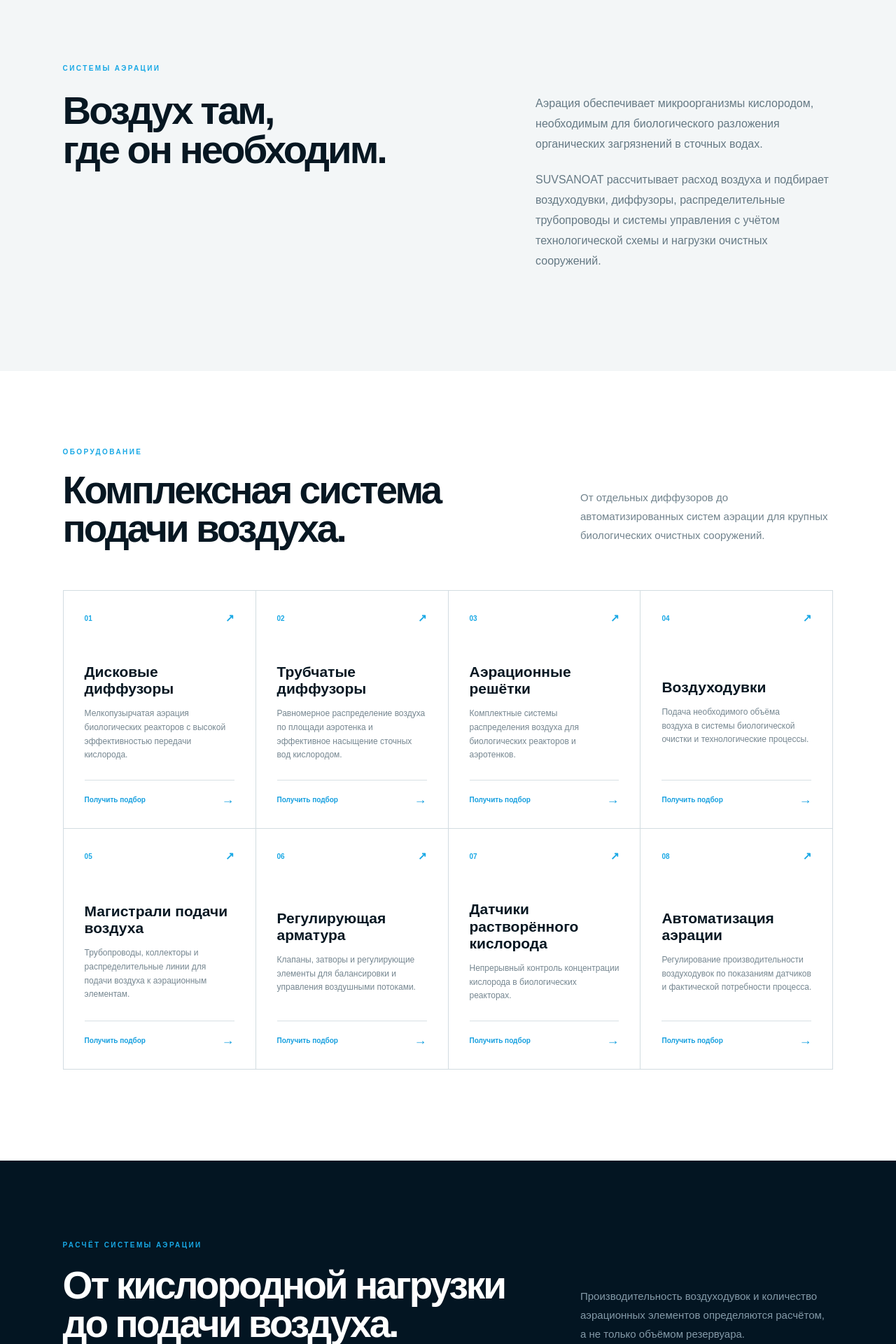
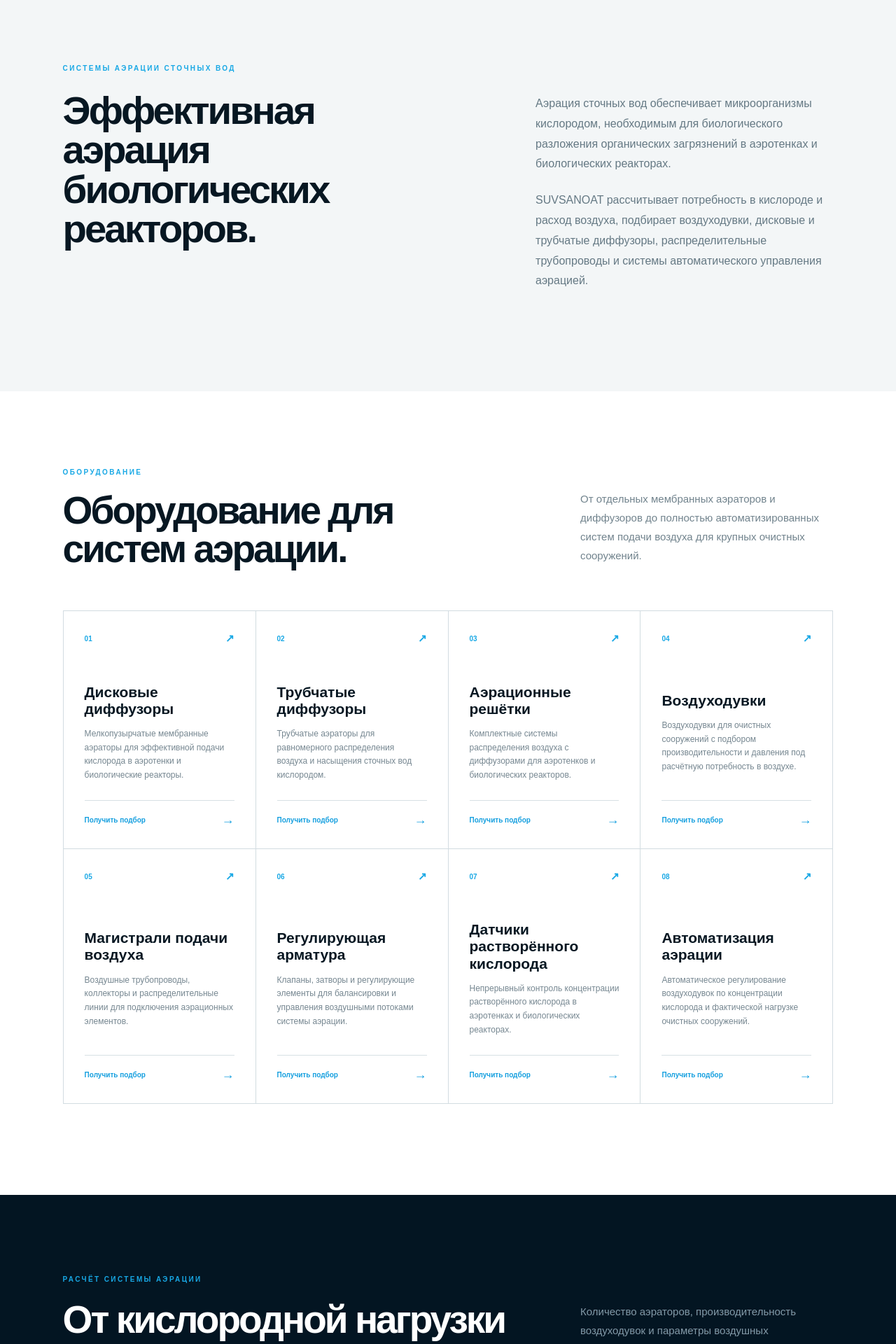
Before and after one commit to SUVSANOAT/suvsanoat-website, a Next.js app: page /catalog/aeration-equipment in a window 1280 px wide. Shown: the part 840-2760 px from the top of the page at 70% size. Built offline with nearby package versions, Linux system fonts and the light colour scheme.

Commit message:
Improve aeration equipment page SEO

```diff
--- a/app/catalog/aeration-equipment/page.tsx
+++ b/app/catalog/aeration-equipment/page.tsx
@@ -1,19 +1,19 @@
 import type { Metadata } from "next";
 
 export const metadata: Metadata = {
-  title: "Аэрационное оборудование в Узбекистане — диффузоры и воздуходувки",
+  title: "Аэрационное оборудование для очистных сооружений в Узбекистане",
 
   description:
-    "SUVSANOAT поставляет аэрационное оборудование для очистных сооружений в Узбекистане: дисковые и трубчатые диффузоры, воздуходувки, аэрационные решётки и системы контроля кислорода.",
+    "Аэрационное оборудование SUVSANOAT в Узбекистане: дисковые и трубчатые диффузоры, мембранные аэраторы, воздуходувки, аэрационные решётки и автоматизация систем аэрации очистных сооружений.",
 
   alternates: {
     canonical: "/catalog/aeration-equipment",
   },
 
   openGraph: {
-    title: "Аэрационное оборудование в Узбекистане | SUVSANOAT",
+    title: "Аэрационное оборудование для очистных сооружений | SUVSANOAT",
     description:
-      "Диффузоры, воздуходувки и комплексные системы аэрации для биологической очистки сточных вод.",
+      "Диффузоры, аэраторы, воздуходувки и комплексные системы аэрации для биологической очистки сточных вод.",
     url: "https://suvsanoat.uz/catalog/aeration-equipment",
     siteName: "SUVSANOAT",
     type: "website",
@@ -30,9 +30,9 @@ export const metadata: Metadata = {
 
   twitter: {
     card: "summary_large_image",
-    title: "Аэрационное оборудование | SUVSANOAT",
+    title: "Аэрационное оборудование для очистных сооружений | SUVSANOAT",
     description:
-      "Дисковые и трубчатые диффузоры, воздуходувки и системы аэрации очистных сооружений.",
+      "Дисковые и трубчатые диффузоры, мембранные аэраторы, воздуходувки и системы аэрации сточных вод.",
     images: ["/aeration-equipment.png"],
   },
 
@@ -47,42 +47,42 @@ export default function AerationEquipmentPage() {
     {
       number: "01",
       title: "Дисковые диффузоры",
-      text: "Мелкопузырчатая аэрация биологических реакторов с высокой эффективностью передачи кислорода.",
+      text: "Мелкопузырчатые мембранные аэраторы для эффективной подачи кислорода в аэротенки и биологические реакторы.",
     },
     {
       number: "02",
       title: "Трубчатые диффузоры",
-      text: "Равномерное распределение воздуха по площади аэротенка и эффективное насыщение сточных вод кислородом.",
+      text: "Трубчатые аэраторы для равномерного распределения воздуха и насыщения сточных вод кислородом.",
     },
     {
       number: "03",
       title: "Аэрационные решётки",
-      text: "Комплектные системы распределения воздуха для биологических реакторов и аэротенков.",
+      text: "Комплектные системы распределения воздуха с диффузорами для аэротенков и биологических реакторов.",
     },
     {
       number: "04",
       title: "Воздуходувки",
-      text: "Подача необходимого объёма воздуха в системы биологической очистки и технологические процессы.",
+      text: "Воздуходувки для очистных сооружений с подбором производительности и давления под расчётную потребность в воздухе.",
     },
     {
       number: "05",
       title: "Магистрали подачи воздуха",
-      text: "Трубопроводы, коллекторы и распределительные линии для подачи воздуха к аэрационным элементам.",
+      text: "Воздушные трубопроводы, коллекторы и распределительные линии для подключения аэрационных элементов.",
     },
     {
       number: "06",
       title: "Регулирующая арматура",
-      text: "Клапаны, затворы и регулирующие элементы для балансировки и управления воздушными потоками.",
+      text: "Клапаны, затворы и регулирующие элементы для балансировки и управления воздушными потоками системы аэрации.",
     },
     {
       number: "07",
       title: "Датчики растворённого кислорода",
-      text: "Непрерывный контроль концентрации кислорода в биологических реакторах.",
+      text: "Непрерывный контроль концентрации растворённого кислорода в аэротенках и биологических реакторах.",
     },
     {
       number: "08",
       title: "Автоматизация аэрации",
-      text: "Регулирование производительности воздуходувок по показаниям датчиков и фактической потребности процесса.",
+      text: "Автоматическое регулирование воздуходувок по концентрации кислорода и фактической нагрузке очистных сооружений.",
     },
   ];
 
@@ -90,27 +90,27 @@ export default function AerationEquipmentPage() {
     {
       number: "01",
       title: "Исходные данные",
-      text: "Определяем производительность сооружений, объём реакторов и характеристики сточных вод.",
+      text: "Определяем производительность очистных сооружений, объём реакторов и характеристики сточных вод.",
     },
     {
       number: "02",
       title: "Потребность в кислороде",
-      text: "Рассчитываем необходимое количество кислорода для биологического процесса.",
+      text: "Рассчитываем необходимое количество кислорода для биологической очистки сточных вод.",
     },
     {
       number: "03",
       title: "Расход воздуха",
-      text: "Определяем требуемую производительность системы подачи воздуха.",
+      text: "Определяем расчётную производительность и давление системы подачи воздуха.",
     },
     {
       number: "04",
       title: "Подбор оборудования",
-      text: "Подбираем воздуходувки, диффузоры, трубопроводы и регулирующую арматуру.",
+      text: "Подбираем воздуходувки, диффузоры, аэрационные решётки, трубопроводы и регулирующую арматуру.",
     },
     {
       number: "05",
       title: "Автоматизация",
-      text: "Организуем контроль растворённого кислорода и регулирование подачи воздуха.",
+      text: "Организуем контроль растворённого кислорода и автоматическое регулирование подачи воздуха.",
     },
   ];
 
@@ -155,7 +155,7 @@ export default function AerationEquipmentPage() {
         <div className="categoryHeroImage">
           <img
             src="/aeration-equipment.png"
-            alt="Аэрационное оборудование для очистных сооружений SUVSANOAT"
+            alt="Аэрационное оборудование и аэраторы для очистных сооружений SUVSANOAT"
           />
         </div>
 
@@ -175,15 +175,15 @@ export default function AerationEquipmentPage() {
           </div>
 
           <h1>
-            Кислород —
+            Аэрационное оборудование
             <br />
-            основа биологии.
+            для очистных сооружений.
           </h1>
 
           <p>
-            Диффузоры, воздуходувки и комплексные системы подачи воздуха
-            для эффективной биологической очистки коммунальных
-            и промышленных сточных вод.
+            Диффузоры, мембранные аэраторы, воздуходувки и комплексные
+            системы аэрации для эффективной биологической очистки
+            коммунальных и промышленных сточных вод.
           </p>
 
           <div className="categoryHeroButtons">
@@ -223,27 +223,28 @@ export default function AerationEquipmentPage() {
       {/* INTRO */}
       <section className="categoryIntro">
         <span className="categorySectionLabel">
-          СИСТЕМЫ АЭРАЦИИ
+          СИСТЕМЫ АЭРАЦИИ СТОЧНЫХ ВОД
         </span>
 
         <div className="categoryIntroGrid">
           <h2>
-            Воздух там,
+            Эффективная аэрация
             <br />
-            где он необходим.
+            биологических реакторов.
           </h2>
 
           <div>
             <p>
-              Аэрация обеспечивает микроорганизмы кислородом, необходимым
-              для биологического разложения органических загрязнений
-              в сточных водах.
+              Аэрация сточных вод обеспечивает микроорганизмы кислородом,
+              необходимым для биологического разложения органических
+              загрязнений в аэротенках и биологических реакторах.
             </p>
 
             <p>
-              SUVSANOAT рассчитывает расход воздуха и подбирает воздуходувки,
-              диффузоры, распределительные трубопроводы и системы управления
-              с учётом технологической схемы и нагрузки очистных сооружений.
+              SUVSANOAT рассчитывает потребность в кислороде и расход воздуха,
+              подбирает воздуходувки, дисковые и трубчатые диффузоры,
+              распределительные трубопроводы и системы автоматического
+              управления аэрацией.
             </p>
           </div>
         </div>
@@ -258,15 +259,16 @@ export default function AerationEquipmentPage() {
             </span>
 
             <h2>
-              Комплексная система
+              Оборудование для
               <br />
-              подачи воздуха.
+              систем аэрации.
             </h2>
           </div>
 
           <p>
-            От отдельных диффузоров до автоматизированных систем аэрации
-            для крупных биологических очистных сооружений.
+            От отдельных мембранных аэраторов и диффузоров до полностью
+            автоматизированных систем подачи воздуха для крупных
+            очистных сооружений.
           </p>
         </div>
 
@@ -306,8 +308,9 @@ export default function AerationEquipmentPage() {
           </h2>
 
           <p>
-            Производительность воздуходувок и количество аэрационных
-            элементов определяются расчётом, а не только объёмом резервуара.
+            Количество аэраторов, производительность воздуходувок
+            и параметры воздушных магистралей определяются инженерным
+            расчётом с учётом технологической нагрузки.
           </p>
         </div>
 
@@ -337,16 +340,16 @@ export default function AerationEquipmentPage() {
             </span>
 
             <h2>
-              Для современных
+              Аэрация для современных
               <br />
               технологий очистки.
             </h2>
           </div>
 
           <p>
-            Системы аэрации применяются в биологических реакторах,
-            усреднителях и других технологических сооружениях,
-            где требуется подача и распределение воздуха.
+            Системы аэрации SUVSANOAT применяются в аэротенках,
+            MBR, SBR, MBBR, A/O и A²/O реакторах, усреднительных
+            резервуарах и других сооружениях биологической очистки.
           </p>
         </div>
 
@@ -370,11 +373,11 @@ export default function AerationEquipmentPage() {
       <section className="categoryCTA">
         <div>
           <span>
-            РАСЧЁТ АЭРАЦИИ
+            РАСЧЁТ АЭРАЦИОННОГО ОБОРУДОВАНИЯ
           </span>
 
           <h2>
-            Рассчитаем систему
+            Рассчитаем систему аэрации
             <br />
             для вашего объекта.
           </h2>
@@ -382,9 +385,9 @@ export default function AerationEquipmentPage() {
 
         <div className="categoryCTARight">
           <p>
-            Отправьте производительность очистных сооружений,
-            размеры резервуаров, характеристики сточных вод
-            или технологическое задание. Подберём воздуходувки,
+            Отправьте производительность очистных сооружений, размеры
+            аэротенков или реакторов, характеристики сточных вод и
+            технологическое задание. Подберём воздуходувки, аэраторы,
             диффузоры и необходимую комплектацию.
           </p>
 
```
